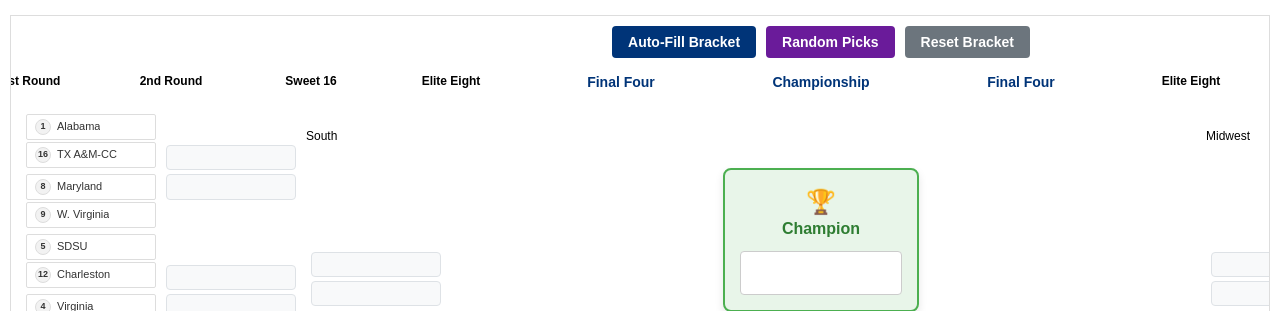
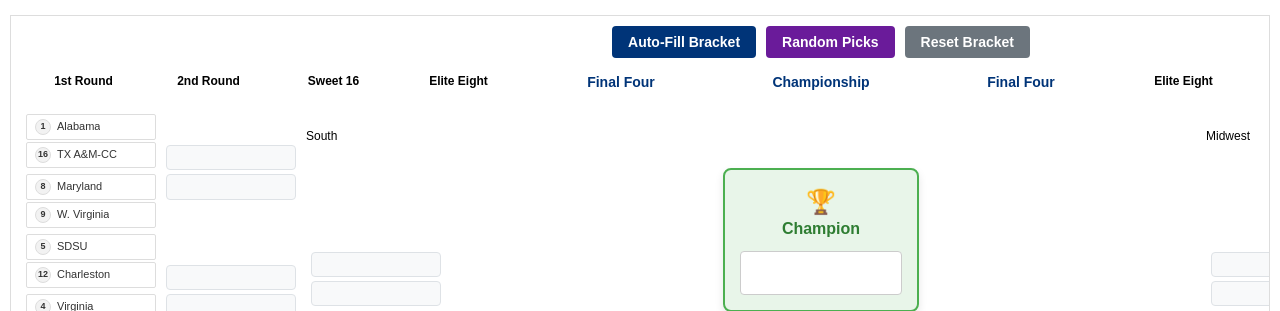
Before and after one commit to gregbkatz/madness, a Flask app: page / in a window 1280 px wide. Shown: the part 55-366 px from the top of the page. Run offline with Flask 2, Linux system fonts and the light colour scheme; data that the repository does not hold is empty; some libraries are stand-ins or nearby versions.

Commit message:
Adjust header width

```diff
--- a/static/css/styles.css
+++ b/static/css/styles.css
@@ -82,7 +82,7 @@ body {
 }
 
 .round-header {
-    flex: 0 0 140px;
+    flex: 0 0 125px;
     text-align: center;
     font-weight: bold;
 }
```
Also changed, not shown: bracket.json (+1 -1 lines).
